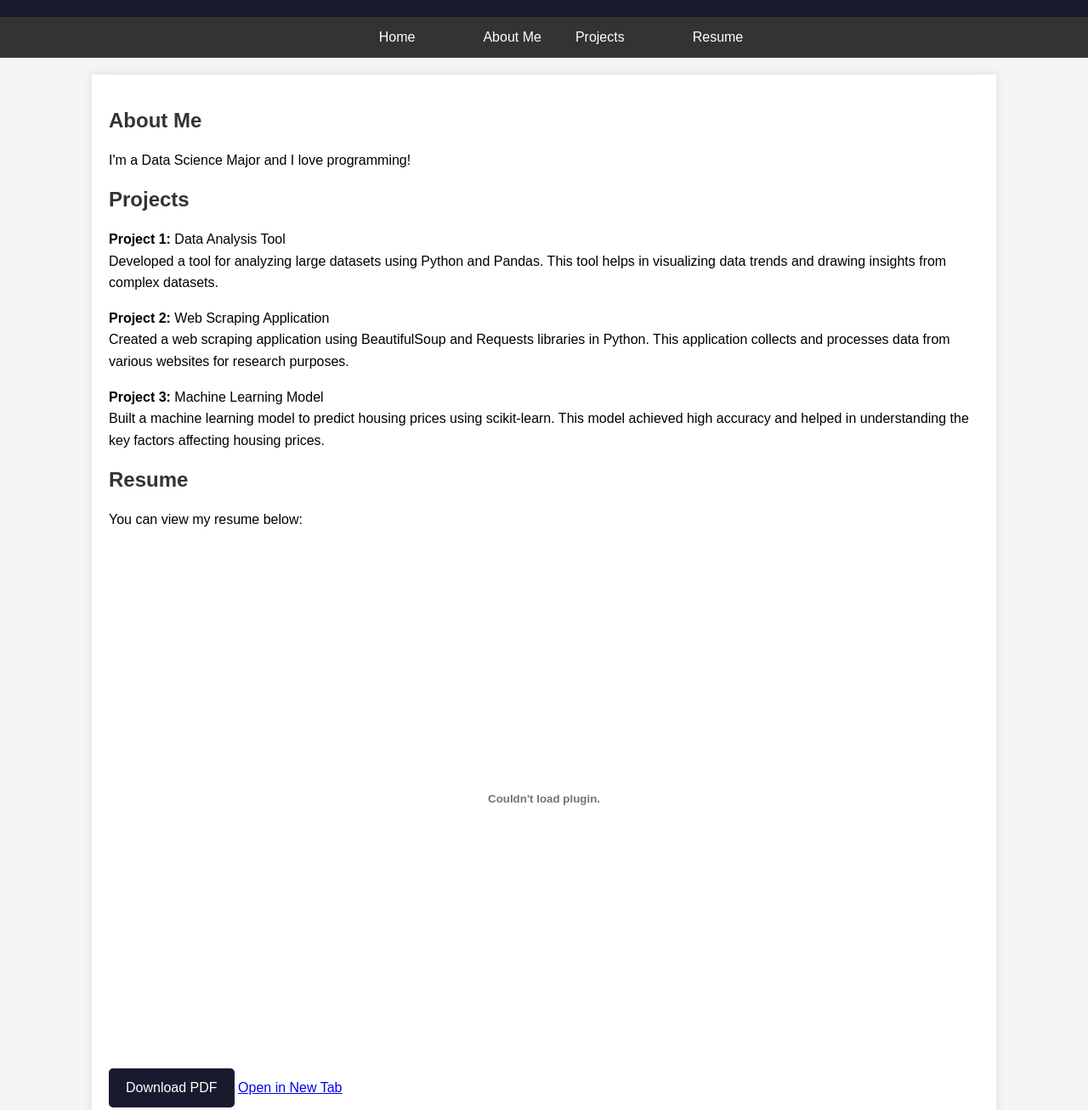
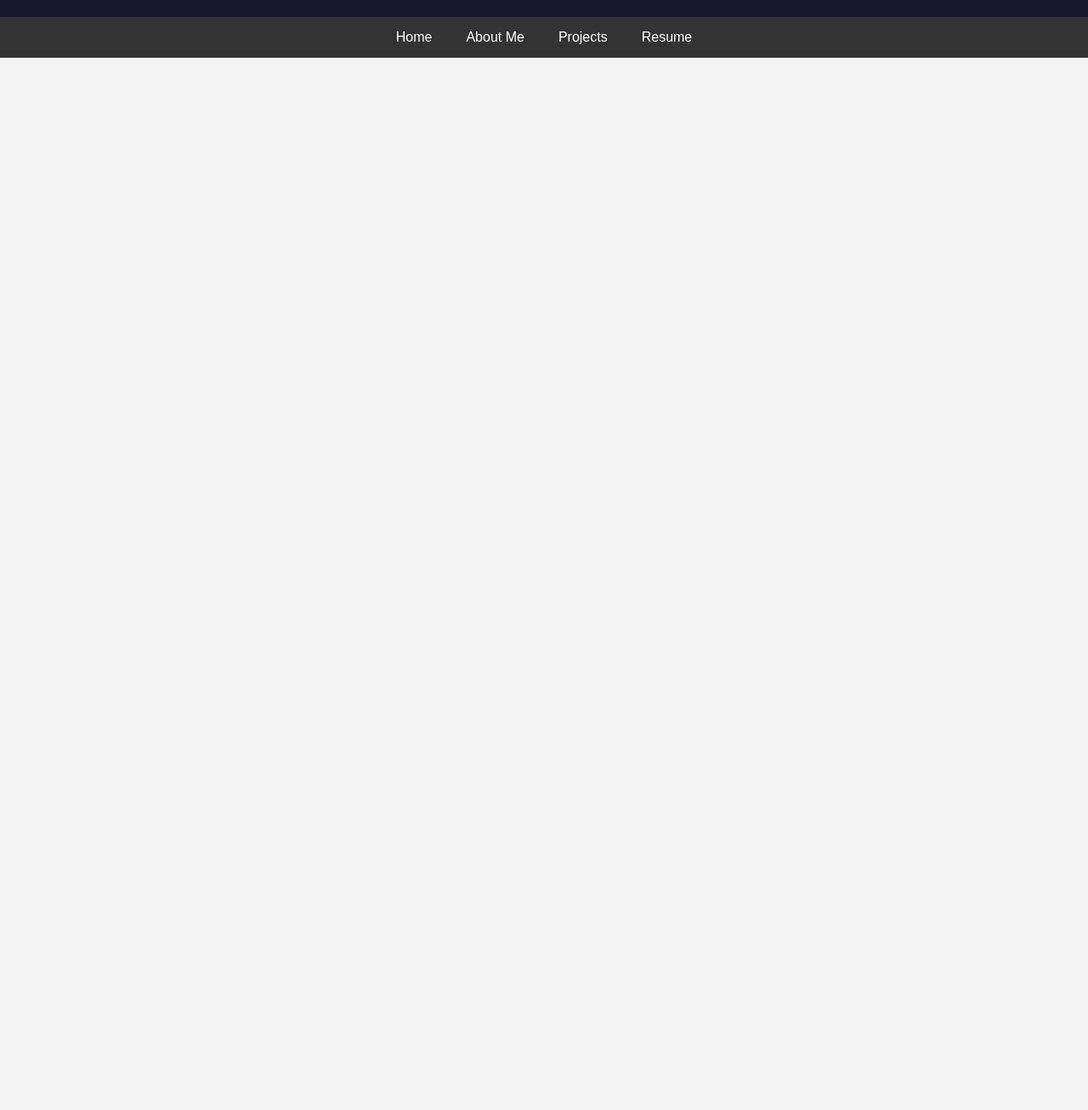
Before and after one commit to jpierre-7/mywebsite, a plain HTML site: page index.html in a window 1280 px wide. Shown: the part 100-1407 px from the top of the page at 85% size. After the commit the page ends 800 px from the top, so only its background shows below. Drawn offline with Linux system fonts and the light colour scheme.

Commit message:
Updated home page and created more html pages

```diff
--- a/index.html
+++ b/index.html
@@ -67,43 +67,10 @@
         <h1>Hey, I'm John Pierre</h1>
     </header>
     <nav>
-        <a href="#home"><a href="index.html">Home</a></a>
-        <a href="#about"><a href="aboutMePage.html">About Me</a></a>
-        <a href="#projects">Projects</a>
-        <a href="#resume"><a href="resumePage.html">Resume</a></a>
+        <a href="index.html" target="_blank">Home</a>
+        <a href="aboutMePage.html" target="_blank">About Me</a>
+        <a href="projectsPage.html" target="_blank">Projects</a>
+        <a href="resumePage.html" target="_blank">Resume</a>
     </nav>
-    <div class="container">
-        <section id="about">
-            <h2>About Me</h2>
-            <p>
-                I'm a Data Science Major and I love programming!
-            </p>
-        </section>
-        <section id="projects">
-            <h2>Projects</h2>
-            <p>
-                <strong>Project 1:</strong> Data Analysis Tool<br>
-                Developed a tool for analyzing large datasets using Python and Pandas. This tool helps in visualizing data trends and drawing insights from complex datasets.
-            </p>
-            <p>
-                <strong>Project 2:</strong> Web Scraping Application<br>
-                Created a web scraping application using BeautifulSoup and Requests libraries in Python. This application collects and processes data from various websites for research purposes.
-            </p>
-            <p>
-                <strong>Project 3:</strong> Machine Learning Model<br>
-                Built a machine learning model to predict housing prices using scikit-learn. This model achieved high accuracy and helped in understanding the key factors affecting housing prices.
-            </p>
-        </section>
-        <section id="resume">
-            <h2>Resume</h2>
-            <p>You can view my resume below:</p>
-            <p>
-                <!-- Using embed for better browser support -->
-                <embed src="John Pierre Resume 2025 - Copy.pdf" type="application/pdf" width="100%" height="600px" />
-                <a href="John Pierre Resume 2025 - Copy.pdf" class="button" download>Download PDF</a>
-                <a href="John Pierre Resume 2025 - Copy.pdf" target="_blank">Open in New Tab</a>
-            </p>
-        </section>
-    </div>
 </body>
 </html>
```
